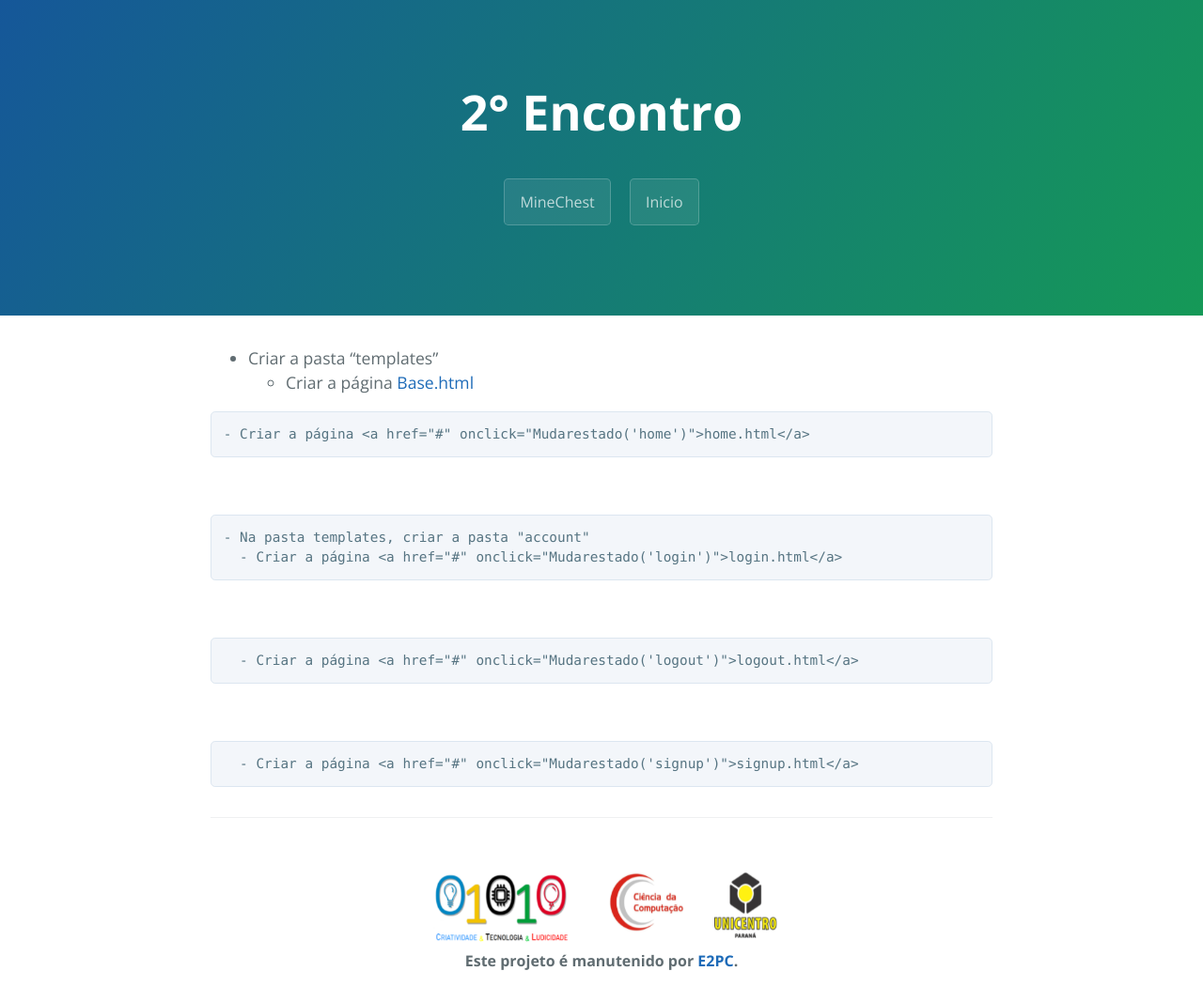
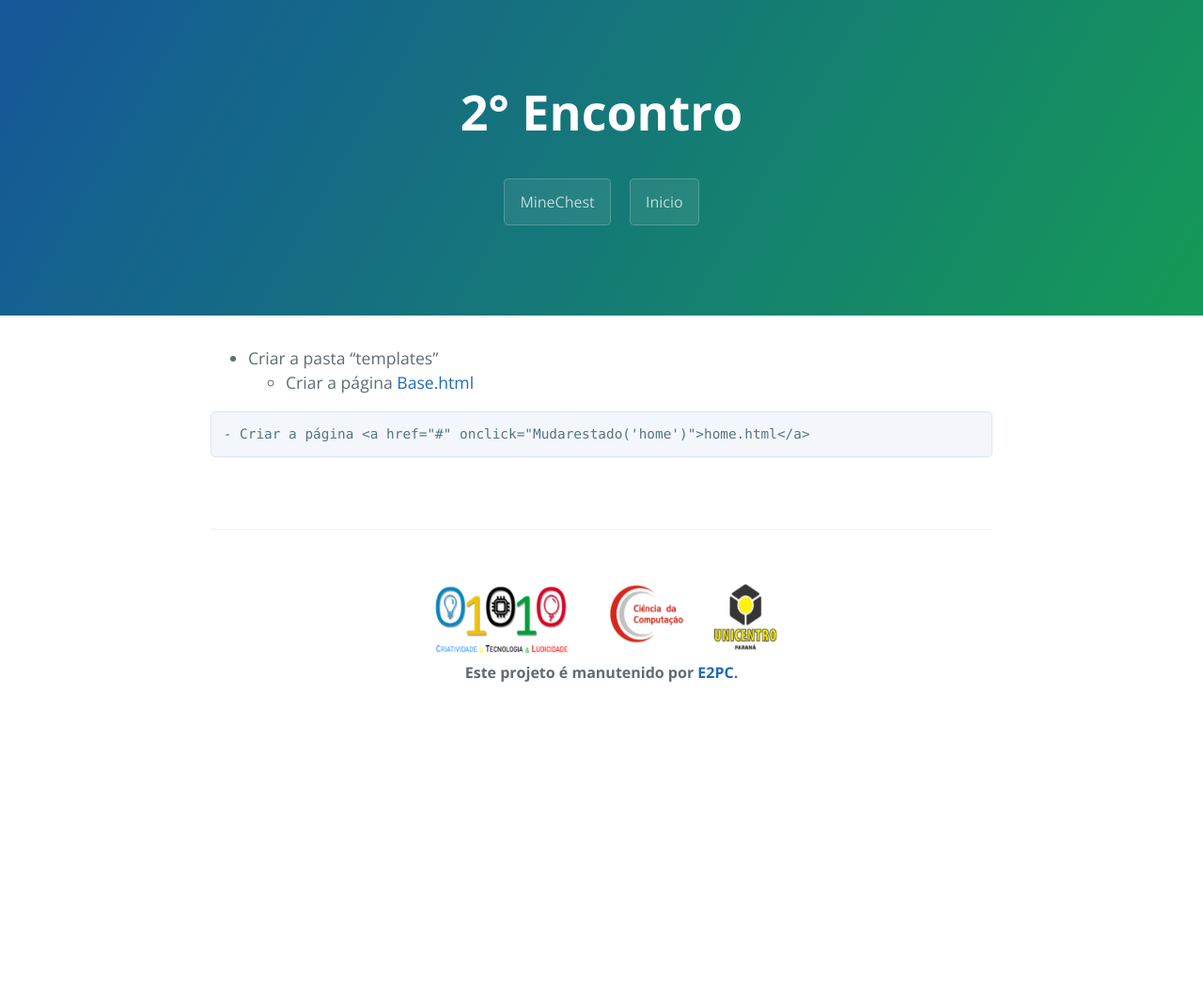
Before and after one commit to E2PC/ProjectPage, a Jekyll site: the page built from Encontro2.md, in a window 1280 px wide. Shown: the whole page at 94% size. Built offline with Jekyll 4.4.1, drawn with Linux system fonts in a browser that asks for light colours; after the commit the page ends 900 px from its top, so only the background shows below that.

Commit message:
Update Encontro2.md

```diff
--- a/Encontro2.md
+++ b/Encontro2.md
@@ -42,6 +42,7 @@ blocker: 1
 {% endraw %}
 </textarea>
 </div>
+
 
 	- Criar a página <a href="#" onclick="Mudarestado('home')">home.html</a>
 <div style="display:none" id="home">
@@ -296,74 +297,8 @@ blocker: 1
 {% endblock %}
 {% endraw %}
 </textarea>
-</div><br>
-
-	- Na pasta templates, criar a pasta "account"
-	  - Criar a página <a href="#" onclick="Mudarestado('login')">login.html</a>
-<div style="display:none" id="login">
-<textarea readonly rows='20' cols='100'>
-{% raw %}
-{% extends 'base.html' %}
-
-{% load crispy_forms_tags %}
-
-{% block title %}Entrar{% endblock %}
-
-{% block content %}
-	<br><br>
-    <h2>Entrar</h2>
-    <form method="post">
-        {% csrf_token %}
-        {{ form|crispy }}
-        <button class="btn btn-success" type="submit">Entrar</button>
-    </form>
-{% endblock %}
-{% endraw %}
-</textarea>
-</div><br>
-
-	  - Criar a página <a href="#" onclick="Mudarestado('logout')">logout.html</a>
-<div style="display:none" id="logout">
-<textarea readonly rows='20' cols='100'>
-{% raw %}
-{% extends 'base.html' %}
-
-{% block title %}Sair{% endblock %}
-
-{% block content %}
-    <h2>Sair</h2>
-    <p>Você tem certeza que deseja sair?</p>
-    <form method="post" action="{% url 'account_logout' %}">
-        {% csrf_token %}
-        <button class="btn btn-danger" type="submit">Sair</button>
-    </form>
-{% endblock %}
-{% endraw %}
-</textarea>
-</div><br>
-
-	  - Criar a página <a href="#" onclick="Mudarestado('signup')">signup.html</a>
-<div style="display:none" id="signup">
-<textarea readonly rows='20' cols='100'>
-{% raw %}
-{% extends 'base.html' %}
-
-{% load crispy_forms_tags %}
-
-{% block title %}Cadastro{% endblock %}
-
-{% block content %}
-	<br><br>
-    <h2>Cadastrar Conta</h2>
-    <form method="post">
-        {% csrf_token %}
-        {{ form|crispy }}
-		<br>
-        <button class="btn btn-success" type="submit">Cadastrar</button>
-    </form>
-{% endblock %}
-{% endraw %}
-</textarea></div>
+</div>
+<br>
 
 <script>
 	function Mudarestado(el) {
```
